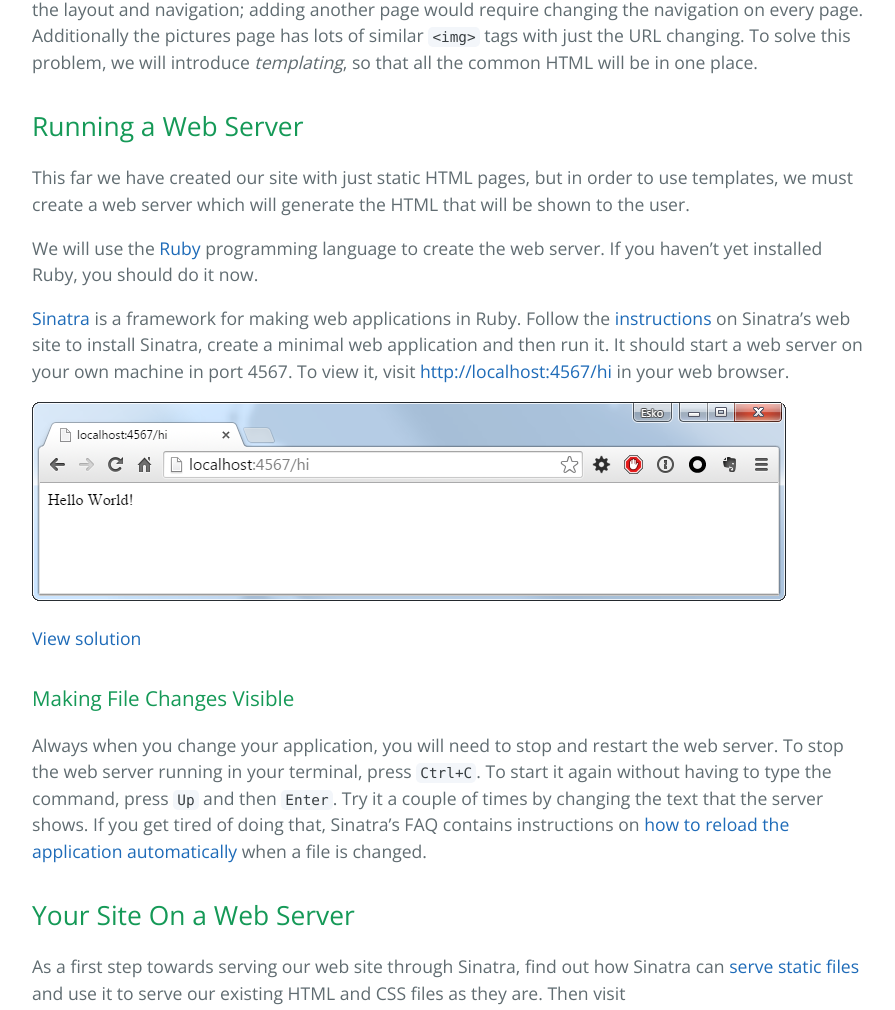
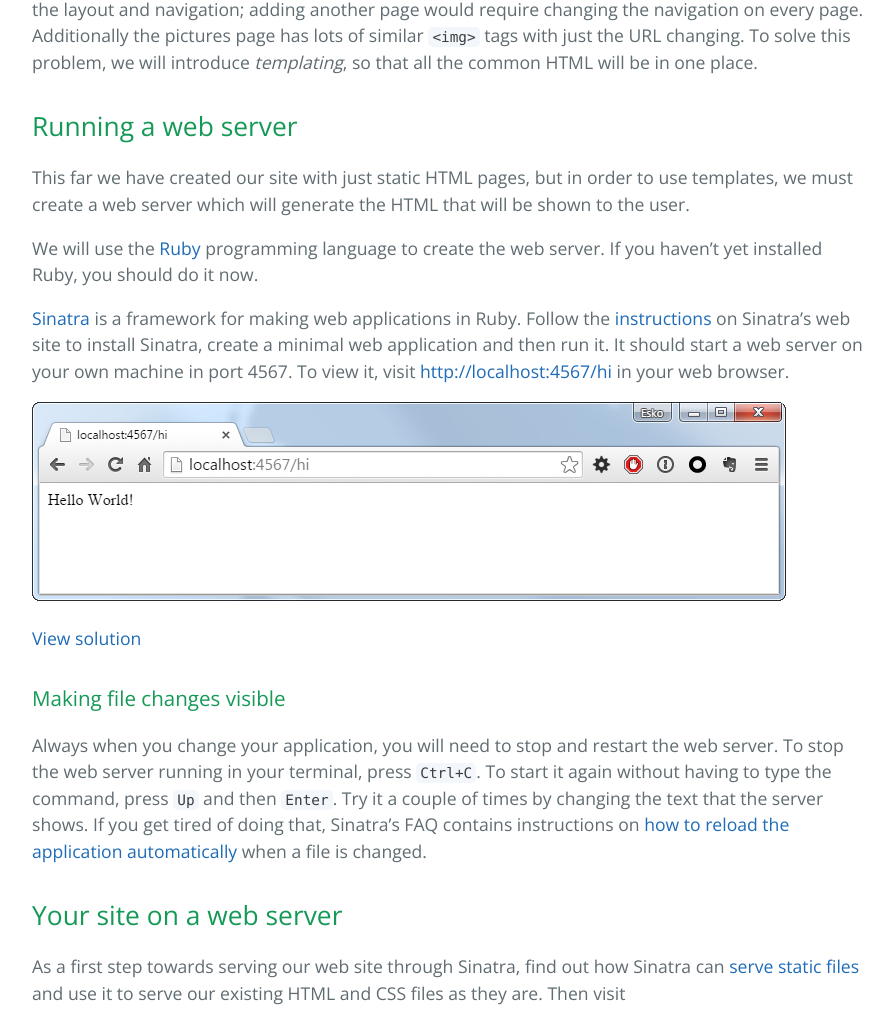
Before and after one commit to luontola/web-intro, a Jekyll site: the page built from templating.md, in a window 1280 px wide and 1400 px high, scrolled down 1443 px. Shown: the part 152-1162 px from the top of the window, without its empty margins (192-1087 px from the left). Built offline with Jekyll 4.4.1, drawn with Linux system fonts in a browser that asks for light colours; Markdown is read by kramdown in place of the engine named in the settings; some of the changed text lies outside the part shown.

Commit message:
Refactored subheadings

```diff
--- a/templating.md
+++ b/templating.md
@@ -27,7 +27,7 @@
 Our little web site is already breaking the DRY principle. Both of our pages are repeating the HTML for the layout and navigation; adding another page would require changing the navigation on every page. Additionally the pictures page has lots of similar `<img>` tags with just the URL changing. To solve this problem, we will introduce *templating*, so that all the common HTML will be in one place.
 
 
-## Running a Web Server
+## Running a web server
 
 This far we have created our site with just static HTML pages, but in order to use templates, we must create a web server which will generate the HTML that will be shown to the user.
 
@@ -40,12 +40,12 @@
 [View solution](https://github.com/orfjackal/web-intro-project/commit/8254bc27671ac4a3236a381878bc3dcb8d3f70d5)
 
 
-### Making File Changes Visible
+### Making file changes visible
 
 Always when you change your application, you will need to stop and restart the web server. To stop the web server running in your terminal, press `Ctrl+C`. To start it again without having to type the command, press `Up` and then `Enter`. Try it a couple of times by changing the text that the server shows. If you get tired of doing that, Sinatra's FAQ contains instructions on [how to reload the application automatically][sinatra-reloading] when a file is changed.
 
 
-## Your Site On a Web Server
+## Your site on a web server
 
 As a first step towards serving our web site through Sinatra, find out how Sinatra can [serve static files][sinatra-static] and use it to serve our existing HTML and CSS files as they are. Then visit <http://localhost:4567/pictures.html> in your web browser and make sure that your site looks the same as before.
 
@@ -54,7 +54,7 @@
 [View solution](https://github.com/orfjackal/web-intro-project/commit/542566800ca115323affd8e25f548e23e7c67008)
 
 
-## Fixing the Front Page
+## Fixing the front page
 
 You should make sure that people can visit your web site through its front page, instead of having to know one of its sub pages. Tell Sinatra to [redirect][sinatra-redirect] the path `/` to `/my-page.html` and then visit <http://localhost:4567/> to see if it will show your web site's front page.
 
@@ -63,7 +63,7 @@
 [View solution](https://github.com/orfjackal/web-intro-project/commit/60c9efb2b60ef39ee901edbf293cb76d23c79f41)
 
 
-## Generating a Page Dynamically
+## Generating a page dynamically
 
 The idea of a templating system is to dynamically generate the HTML that will be shown to the user. To make sure that we understand how to generate pages dynamically with Sinatra, add the following code for a [parameterized route][sinatra-routes] to your application and then visit <http://localhost:4567/my-page> (Note: no `.html` at the end of the URL because else Sinatra would just serve the static file directly)
 
@@ -82,7 +82,7 @@
 [View solution](https://github.com/orfjackal/web-intro-project/commit/a9b6ff30ae8ee5fc247a0609542489878ee327dd)
 
 
-## A Bare Bones Templating System
+## Bare bones templating system
 
 Now that we have a proof-of-concept for dynamically generating HTML and for reading existing HTML files, we can use that to create a very basic templating system. Create a directly `views` and move all your HTML files from the `public` directory there (`views` is Sinatra's default directory for templates, though that doesn't matter yet). Create empty files `layout-top.html` and `layout-bottom.html` there as well.
 
```
Also changed, not shown: other parts of templating.md (+6 -2 lines), css.md (+9 -3 lines), html.md (+4 -1 lines).
